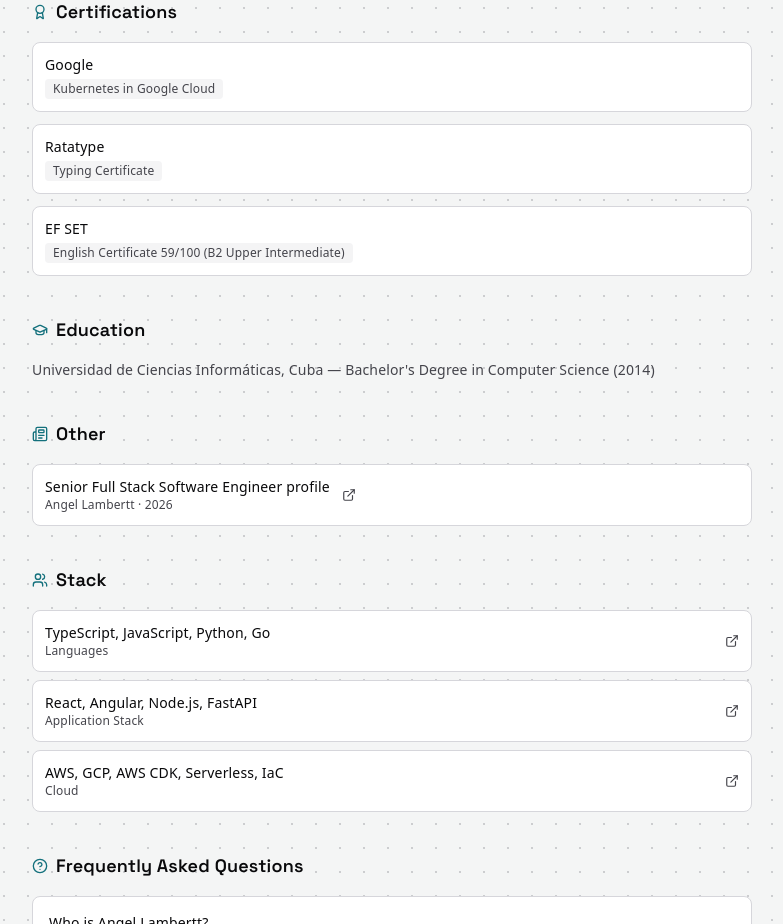
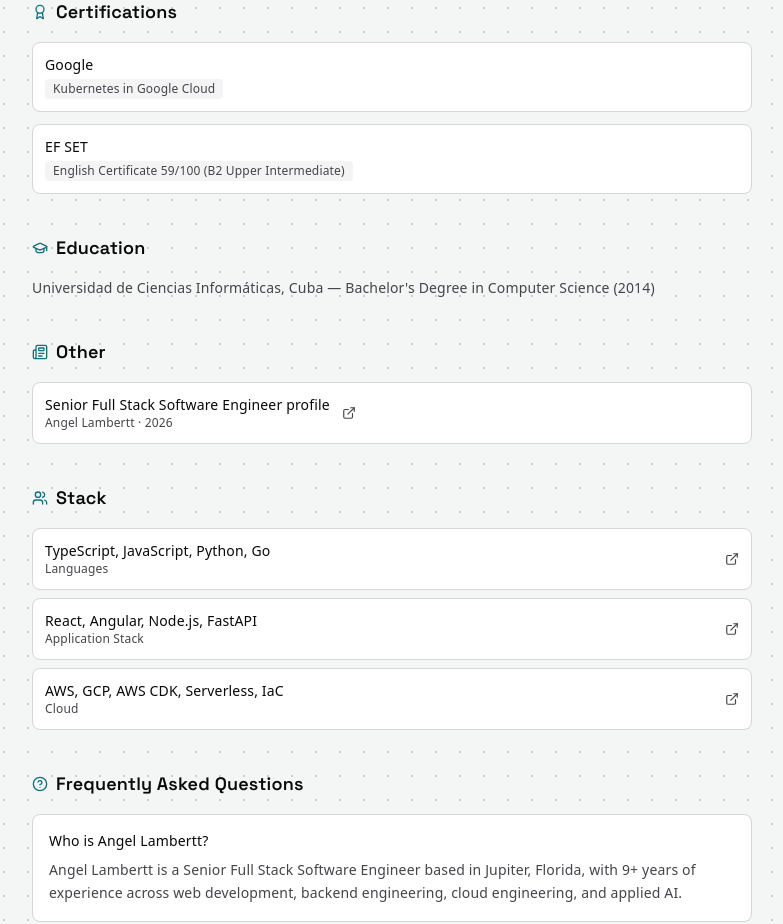
Before and after one commit to alambertt/alambertt-portfolio, a React (Vite) app: page /about in a window 1280 px wide. Shown: the part 1440-2364 px from the top of the page, without its empty margins (248-1031 px from the left). Built offline with nearby package versions, Linux system fonts and the light colour scheme; a web font is replaced by a local one.

Commit message:
Removes Ratatype typing cert from certifications
The typing certificate is not a meaningful professional
credential and has been removed from both locales in
i18n.ts and about-i18n.ts to keep the certifications
section focused on relevant qualifications.

```diff
--- a/src/about-i18n.ts
+++ b/src/about-i18n.ts
@@ -37,7 +37,6 @@ export const aboutContent = {
     certificationsHeading: 'Certificaciones',
     certifications: [
       { org: 'Google', items: ['Kubernetes in Google Cloud'] },
-      { org: 'Ratatype', items: ['Typing Certificate'] },
       { org: 'EF SET', items: ['English Certificate 59/100 (B2 Upper Intermediate)'] },
     ],
     educationHeading: 'Educación',
@@ -99,7 +98,6 @@ export const aboutContent = {
     certificationsHeading: 'Certifications',
     certifications: [
       { org: 'Google', items: ['Kubernetes in Google Cloud'] },
-      { org: 'Ratatype', items: ['Typing Certificate'] },
       { org: 'EF SET', items: ['English Certificate 59/100 (B2 Upper Intermediate)'] },
     ],
     educationHeading: 'Education',
--- a/src/i18n.ts
+++ b/src/i18n.ts
@@ -406,13 +406,6 @@ export const translations = {
           title: 'Kubernetes in Google Cloud',
           org: 'Google',
           logo: 'googlecloud',
-          url: '',
-        },
-        {
-          year: '2024',
-          title: 'Typing Certificate',
-          org: 'Ratatype',
-          logo: 'generic',
           url: '',
         },
         {
@@ -900,13 +893,6 @@ export const translations = {
           url: '',
         },
         {
-          year: '2024',
-          title: 'Typing Certificate',
-          org: 'Ratatype',
-          logo: 'generic',
-          url: '',
-        },
-        {
           year: '2023',
           title: 'EF SET English Certificate 59/100 (B2 Upper Intermediate)',
           org: 'EF SET',
```
